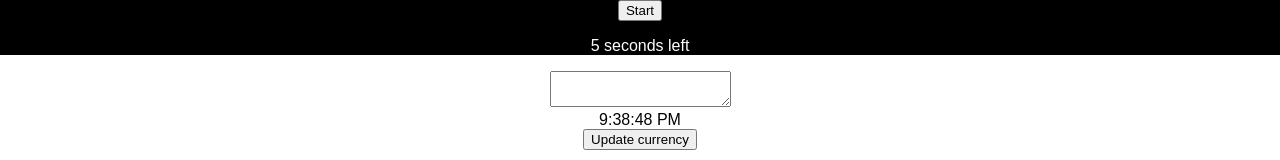
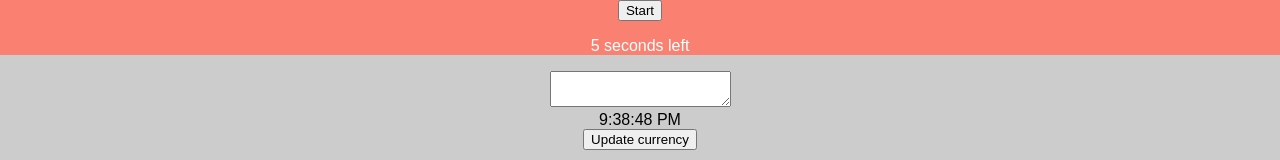
Before and after one commit to edblad/react-dashboard, a React (Create React App) app: page / in a window 1280 px wide. Shown: the top 160 px of the page. Built offline with nearby package versions, Linux system fonts and the light colour scheme; no server answers.

Commit message:
trying to figure out styled-components

```diff
--- a/src/components/App.js
+++ b/src/components/App.js
@@ -5,6 +5,7 @@ import Clock from './Clock';
 import Currency from './Currency';
 import Weather from './Weather';
 import SearchForm from './test';
+import MainContainer from './MainContainer';
 import styled from 'styled-components';
 import '../App.css';
 
@@ -21,12 +22,14 @@ class App extends Component {
   render() {
     return (
       <div className="App">
+        <MainContainer>
           <Timer seconds={5} />
           <Postit value={this.state.postitText} saveText={this.saveText} />
           <Clock />
           <Currency currencyData={this.state.data} />
           <Weather />
           <SearchForm />
+        </MainContainer>
       </div>
     );
   }
--- /dev/null
+++ b/src/components/MainContainer.js
@@ -0,0 +1,18 @@
+import React from 'react';
+import styled from 'styled-components';
+
+// Styling
+const Container = styled.main`
+  height: 100vh;
+  background: #ccc;
+`;
+
+function MainContainer(props) {
+    return (
+        <Container>
+            { props.children }
+        </Container>
+    );
+}
+
+export default MainContainer;
--- a/src/components/Timer.js
+++ b/src/components/Timer.js
@@ -1,12 +1,12 @@
 import React, { Component } from 'react';
+import styled from 'styled-components';
+
+
 
 class Timer extends Component {
     state = {
         secondsLeft: this.props.seconds,
-        style: {
-            backgroundColor: 'black',
-            color: 'white'
-        },
+        style: {},
         startButton: true,
         resetButton: false
     }
@@ -57,12 +57,17 @@ class Timer extends Component {
             resetButton = <button onClick={this.resetTimer}>Reset</button>;
         }
 
+        const Container = styled.div`
+            background-color: ${props => props.primary ? 'black' : 'salmon'};
+            color: white
+        `;
+
         return (
-            <div style={this.state.style}>
+            <Container>
                 { startButton }
                 { resetButton }
                 <p>{this.state.secondsLeft} seconds left</p>
-            </div>
+            </Container>
         )
     }
 }
--- a/src/components/Weather.js
+++ b/src/components/Weather.js
@@ -43,7 +43,7 @@ class Weather extends Component {
         // });
 
         return (
-            <div>Weather {  }</div>
+            <div>Weather</div>
         )
     }
 }
```
Also changed, not shown: src/components/Container.js (added, +18 -0 lines). Lines whose indentation alone changed are shown as unchanged.
